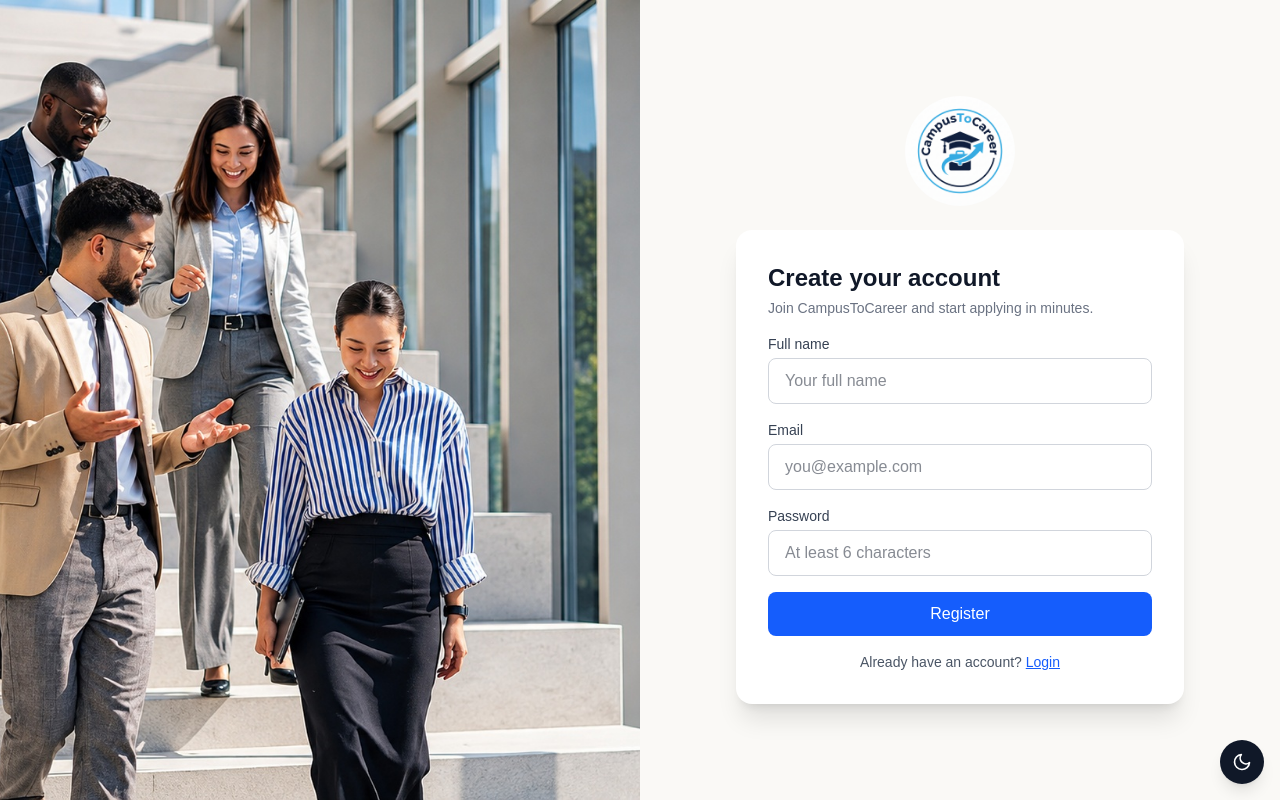
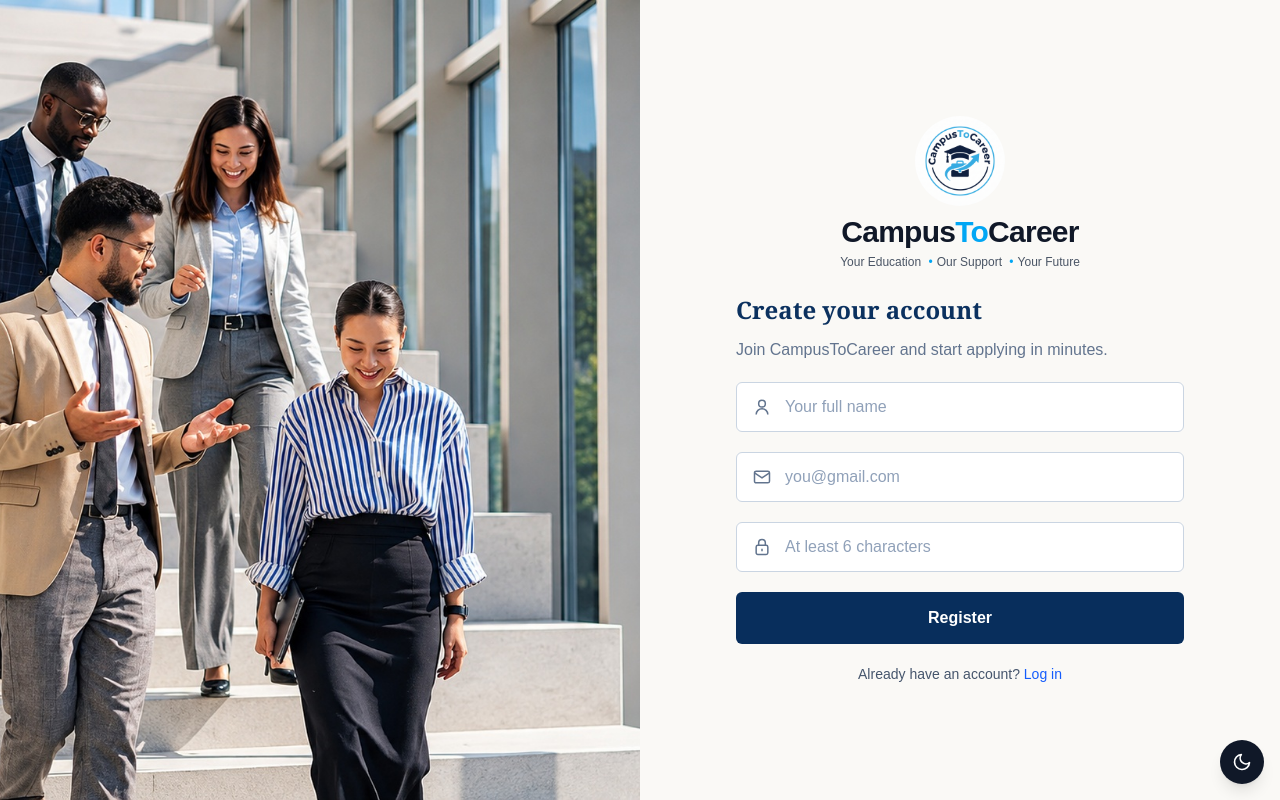
Before and after one commit to kitty9021/campustocareer, a Next.js app: page /register in a window 1280 px wide. Built offline with nearby package versions, Linux system fonts and the light colour scheme; no server answers.

Commit message:
Style login and register pages

```diff
--- a/app/globals.css
+++ b/app/globals.css
@@ -196,3 +196,16 @@
 .dark .site-header {
   background-color: rgba(17, 24, 39, 0.95);
 }
+.dark .auth-page .auth-input {
+  background-color: #ffffff !important;
+  color: #171717 !important;
+  border-color: #cbd5e1 !important;
+}
+
+.dark .auth-page .auth-input::placeholder {
+  color: #64748b !important;
+}
+
+.dark .auth-page .auth-brand-name {
+  color: #171717 !important;
+}
--- a/app/login/page.tsx
+++ b/app/login/page.tsx
@@ -44,67 +44,93 @@
     } else {
       router.push("/jobs");
     }
+
     router.refresh();
   }
 
   const inputClass =
-    "w-full border border-gray-300 rounded-lg px-4 py-2.5 text-gray-900 focus:outline-none focus:ring-2 focus:ring-blue-500";
+    "auth-input w-full rounded-md border border-slate-300 bg-white px-4 py-3 text-gray-900 placeholder:text-slate-400 focus:border-blue-600 focus:outline-none focus:ring-2 focus:ring-blue-100";
 
   return (
-    <main className="min-h-screen bg-[#faf9f6] md:grid md:grid-cols-2">
+    <main className="auth-page min-h-screen bg-[#faf9f6] md:grid md:grid-cols-2">
       <div
         role="img"
         aria-label="CampusToCareer"
         className="min-h-[35vh] bg-cover bg-center md:min-h-screen"
         style={{ backgroundImage: "url('/auth-background.jpg')" }}
       />
+
       <section className="flex min-h-screen items-center justify-center px-6 py-10">
         <div className="w-full max-w-md">
-          <div className="flex justify-center mb-6">
-            <Logo size={110} showText={false} />
+          <div className="mb-6 flex flex-col items-center text-center">
+            <Logo size={90} showText={false} />
+            <p className="auth-brand-name mt-2 text-3xl font-bold tracking-tight text-gray-900">
+              Campus<span className="text-sky-500">To</span>Career
+            </p>
+            <p className="mt-1 text-xs text-gray-600">
+              Your Education <span className="px-1 text-sky-500">•</span>
+              Our Support <span className="px-1 text-sky-500">•</span>
+              Your Future
+            </p>
           </div>
 
-          <form
-            onSubmit={handleLogin}
-            className="bg-white p-8 rounded-2xl shadow-xl space-y-4"
-          >
+          <form onSubmit={handleLogin} className="w-full space-y-5">
             <div>
-              <h1 className="text-2xl font-bold text-gray-900">Welcome back</h1>
-              <p className="text-sm text-gray-500 mt-1">
+              <h1 className="font-serif text-2xl font-bold text-[#0b315f]">
+                Welcome back
+              </h1>
+              <p className="mt-3 text-base text-slate-500">
                 Log in to find jobs and track your applications.
               </p>
             </div>
 
-            <div>
-              <label className="block text-sm font-medium text-gray-700 mb-1">
-                Email
-              </label>
+            <div className="relative">
+              <svg
+                aria-hidden="true"
+                className="absolute left-4 top-1/2 h-5 w-5 -translate-y-1/2 text-slate-500"
+                viewBox="0 0 24 24"
+                fill="none"
+                stroke="currentColor"
+                strokeWidth="1.8"
+              >
+                <rect x="3" y="5" width="18" height="14" rx="2" />
+                <path d="m3 7 9 6 9-6" />
+              </svg>
               <input
                 type="email"
-                placeholder="you@example.com"
+                placeholder="you@gmail.com"
                 value={email}
                 onChange={(e) => setEmail(e.target.value)}
                 required
-                className={inputClass}
+                className={`${inputClass} pl-12`}
               />
             </div>
 
-            <div>
-              <label className="block text-sm font-medium text-gray-700 mb-1">
-                Password
-              </label>
+            <div className="relative">
+              <svg
+                aria-hidden="true"
+                className="absolute left-4 top-1/2 h-5 w-5 -translate-y-1/2 text-slate-500"
+                viewBox="0 0 24 24"
+                fill="none"
+                stroke="currentColor"
+                strokeWidth="1.8"
+              >
+                <rect x="5" y="10" width="14" height="11" rx="2" />
+                <path d="M8 10V7a4 4 0 1 1 8 0v3" />
+                <path d="M12 14v3" />
+              </svg>
               <input
                 type="password"
                 placeholder="Your password"
                 value={password}
                 onChange={(e) => setPassword(e.target.value)}
                 required
-                className={inputClass}
+                className={`${inputClass} pl-12`}
               />
             </div>
 
             {error && (
-              <p className="text-sm text-red-700 bg-red-50 border border-red-200 rounded-lg px-3 py-2">
+              <p className="rounded-lg border border-red-200 bg-red-50 px-3 py-2 text-sm text-red-700">
                 {error}
               </p>
             )}
@@ -112,14 +138,17 @@
             <button
               type="submit"
               disabled={loading}
-              className="w-full bg-blue-600 text-white font-medium py-2.5 rounded-lg hover:bg-blue-700 disabled:opacity-50"
+              className="w-full rounded-md bg-[#082e5c] py-3.5 font-semibold text-white hover:bg-[#0b417e] disabled:opacity-50"
             >
-              {loading ? "Logging in..." : "Login"}
+              {loading ? "Logging in..." : "Log in"}
             </button>
 
-            <p className="text-sm text-gray-600 text-center">
-              New here?{" "}
-              <Link href="/register" className="text-blue-600 font-medium underline">
+            <p className="text-center text-sm text-slate-600">
+              Don&apos;t have an account?{" "}
+              <Link
+                href="/register"
+                className="font-medium text-blue-600 hover:underline"
+              >
                 Create an account
               </Link>
             </p>
--- a/app/register/page.tsx
+++ b/app/register/page.tsx
@@ -38,67 +38,98 @@
   }
 
   const inputClass =
-    "w-full border border-gray-300 rounded-lg px-4 py-2.5 text-gray-900 focus:outline-none focus:ring-2 focus:ring-blue-500";
+    "auth-input w-full rounded-md border border-slate-300 bg-white px-4 py-3 text-gray-900 placeholder:text-slate-400 focus:border-blue-600 focus:outline-none focus:ring-2 focus:ring-blue-100";
 
   return (
-    <main className="min-h-screen bg-[#faf9f6] md:grid md:grid-cols-2">
+    <main className="auth-page min-h-screen bg-[#faf9f6] md:grid md:grid-cols-2">
       <div
         role="img"
         aria-label="CampusToCareer"
         className="min-h-[35vh] bg-cover bg-center md:min-h-screen"
         style={{ backgroundImage: "url('/auth-background.jpg')" }}
       />
+
       <section className="flex min-h-screen items-center justify-center px-6 py-10">
         <div className="w-full max-w-md">
-          <div className="flex justify-center mb-6">
-            <Logo size={110} showText={false} />
+          <div className="mb-6 flex flex-col items-center text-center">
+            <Logo size={90} showText={false} />
+            <p className="auth-brand-name mt-2 text-3xl font-bold tracking-tight text-gray-900">
+              Campus<span className="text-sky-500">To</span>Career
+            </p>
+            <p className="mt-1 text-xs text-gray-600">
+              Your Education <span className="px-1 text-sky-500">•</span>
+              Our Support <span className="px-1 text-sky-500">•</span>
+              Your Future
+            </p>
           </div>
 
-          <form
-            onSubmit={handleRegister}
-            className="bg-white p-8 rounded-2xl shadow-xl space-y-4"
-          >
+          <form onSubmit={handleRegister} className="w-full space-y-5">
             <div>
-              <h1 className="text-2xl font-bold text-gray-900">
+              <h1 className="font-serif text-2xl font-bold text-[#0b315f]">
                 Create your account
               </h1>
-              <p className="text-sm text-gray-500 mt-1">
+              <p className="mt-3 text-base text-slate-500">
                 Join CampusToCareer and start applying in minutes.
               </p>
             </div>
 
-            <div>
-              <label className="block text-sm font-medium text-gray-700 mb-1">
-                Full name
-              </label>
+            <div className="relative">
+              <svg
+                aria-hidden="true"
+                className="absolute left-4 top-1/2 h-5 w-5 -translate-y-1/2 text-slate-500"
+                viewBox="0 0 24 24"
+                fill="none"
+                stroke="currentColor"
+                strokeWidth="1.8"
+              >
+                <circle cx="12" cy="8" r="4" />
+                <path d="M5 21a7 7 0 0 1 14 0" />
+              </svg>
               <input
                 type="text"
                 placeholder="Your full name"
                 value={fullName}
                 onChange={(e) => setFullName(e.target.value)}
                 required
-                className={inputClass}
+                className={`${inputClass} pl-12`}
               />
             </div>
 
-            <div>
-              <label className="block text-sm font-medium text-gray-700 mb-1">
-                Email
-              </label>
+            <div className="relative">
+              <svg
+                aria-hidden="true"
+                className="absolute left-4 top-1/2 h-5 w-5 -translate-y-1/2 text-slate-500"
+                viewBox="0 0 24 24"
+                fill="none"
+                stroke="currentColor"
+                strokeWidth="1.8"
+              >
+                <rect x="3" y="5" width="18" height="14" rx="2" />
+                <path d="m3 7 9 6 9-6" />
+              </svg>
               <input
                 type="email"
-                placeholder="you@example.com"
+                placeholder="you@gmail.com"
                 value={email}
                 onChange={(e) => setEmail(e.target.value)}
                 required
-                className={inputClass}
+                className={`${inputClass} pl-12`}
               />
             </div>
 
-            <div>
-              <label className="block text-sm font-medium text-gray-700 mb-1">
-                Password
-              </label>
+            <div className="relative">
+              <svg
+                aria-hidden="true"
+                className="absolute left-4 top-1/2 h-5 w-5 -translate-y-1/2 text-slate-500"
+                viewBox="0 0 24 24"
+                fill="none"
+                stroke="currentColor"
+                strokeWidth="1.8"
+              >
+                <rect x="5" y="10" width="14" height="11" rx="2" />
+                <path d="M8 10V7a4 4 0 1 1 8 0v3" />
+                <path d="M12 14v3" />
+              </svg>
               <input
                 type="password"
                 placeholder="At least 6 characters"
@@ -106,12 +137,12 @@
                 onChange={(e) => setPassword(e.target.value)}
                 required
                 minLength={6}
-                className={inputClass}
+                className={`${inputClass} pl-12`}
               />
             </div>
 
             {error && (
-              <p className="text-sm text-red-700 bg-red-50 border border-red-200 rounded-lg px-3 py-2">
+              <p className="rounded-lg border border-red-200 bg-red-50 px-3 py-2 text-sm text-red-700">
                 {error}
               </p>
             )}
@@ -119,15 +150,18 @@
             <button
               type="submit"
               disabled={loading}
-              className="w-full bg-blue-600 text-white font-medium py-2.5 rounded-lg hover:bg-blue-700 disabled:opacity-50"
+              className="w-full rounded-md bg-[#082e5c] py-3.5 font-semibold text-white hover:bg-[#0b417e] disabled:opacity-50"
             >
               {loading ? "Creating account..." : "Register"}
             </button>
 
-            <p className="text-sm text-gray-600 text-center">
+            <p className="text-center text-sm text-slate-600">
               Already have an account?{" "}
-              <Link href="/login" className="text-blue-600 font-medium underline">
-                Login
+              <Link
+                href="/login"
+                className="font-medium text-blue-600 hover:underline"
+              >
+                Log in
               </Link>
             </p>
           </form>
```
